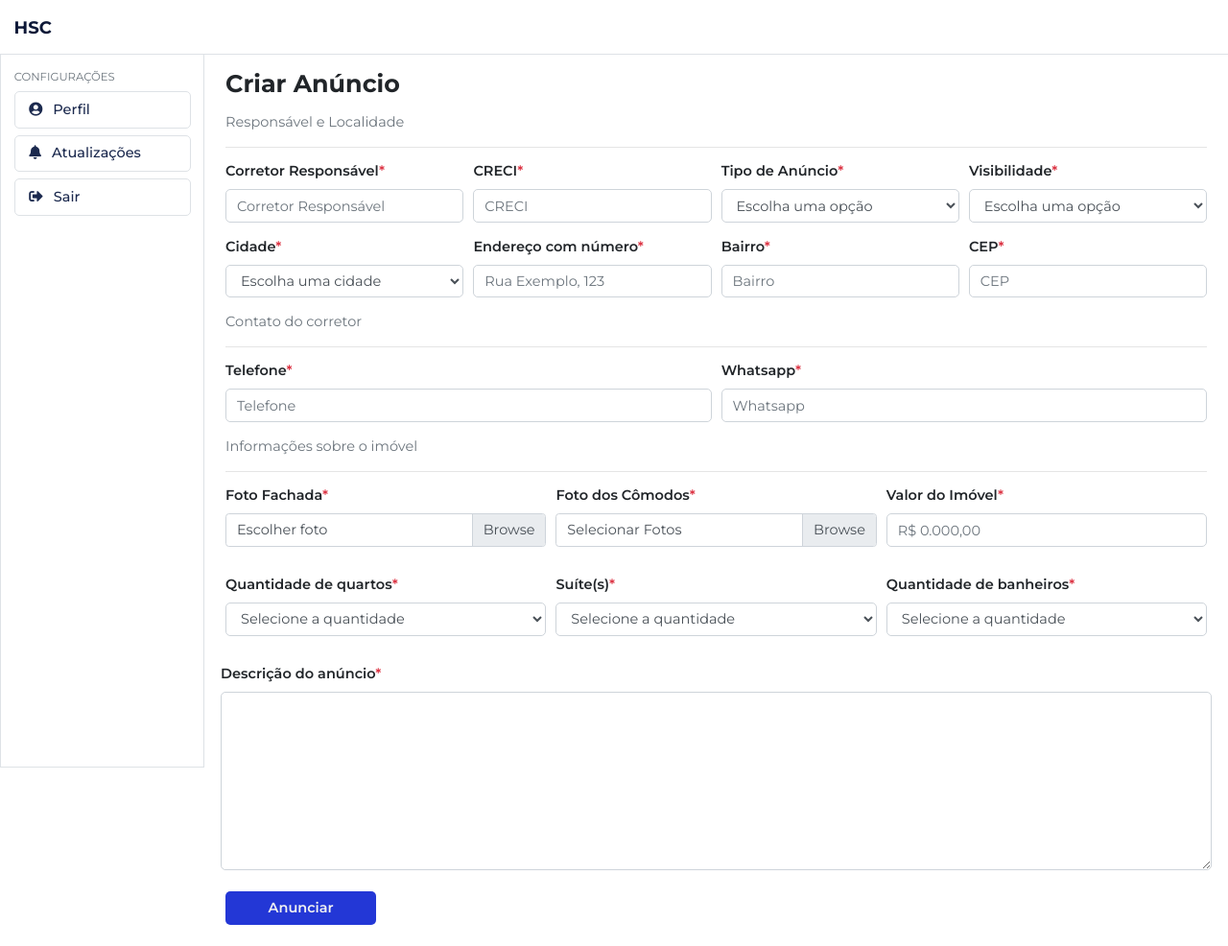
After one commit to marcosheiner/hsc, a PHP site: page /pages/criar_anuncio.php in a window 1280 px wide. The commit adds this page. Shown: the whole page at 96% size. Run offline with PHP 8.4, Linux system fonts and the light colour scheme; the visitor is signed in with stand-in values (Sample User, id 1); some libraries are stand-ins or nearby versions.

Commit message:
add: page criar anuncio

```diff
--- /dev/null
+++ b/pages/criar_anuncio.php
@@ -0,0 +1,264 @@
+<?php
+session_start();
+include "../config/conn.php";
+if (isset($_SESSION['email_user']) && isset($_SESSION['id'])) {   ?>
+  <!--//////////////////////////////////////////////////////////////////-->
+
+  <?php include '../includes/menudashboard.php'; ?>
+
+  <main role="main" class="mt-3 col-md-9 ml-sm-auto col-lg-10 px-md-4">
+    <h1 class="h3 mb-3" style="font-weight: 700;">Criar Anúncio</h1>
+
+    <!--formulário para criar anuncio-->
+    <form action="" enctype="multipart/form-data" method="POST" class="needs-validation" novalidate>
+      <small class="text-muted"><span>Responsável e Localidade
+          <hr>
+        </span></small>
+      <div class="form-row mt-3">
+
+        <div class="form-group col-md-3">
+          <label for="">Corretor Responsável<span class="text-danger">*</span></label>
+          <input type="text" class="form-control text-capitalize" name="nameCorretor" placeholder="Corretor Responsável" required>
+          <div class="invalid-feedback">
+            Digite um nome.
+          </div>
+        </div>
+
+        <div class="form-group col-md-3">
+          <label for="">CRECI<span class="text-danger">*</span></label>
+          <input type="number" class="form-control text-capitalize" name="creci" placeholder="CRECI" required>
+          <div class="invalid-feedback">
+            Digite um creci.
+          </div>
+        </div>
+
+        <div class="form-group col-md-3">
+          <label for="">Tipo de Anúncio<span class="text-danger">*</span></label>
+          <select class="form-control" name="tipo_anuncio" required>
+            <option value="" disabled selected>Escolha uma opção</option>
+            <option value="Aluguel">Aluguel</option>
+            <option value="Venda">Venda</option>
+          </select>
+          <div class="invalid-feedback">
+            Escolha o tipo.
+          </div>
+        </div>
+
+        <div class="form-group col-md-3">
+          <label for="">Visibilidade<span class="text-danger">*</span></label>
+          <select class="form-control" name="visibilidade" required>
+            <option value="" disabled selected>Escolha uma opção</option>
+            <option value="Disponível">Disponível</option>
+          </select>
+        </div>
+
+      </div>
+      <!--form row-->
+      <div class="form-row">
+
+        <div class="form-group col-md-3">
+          <label for="">Cidade<span class="text-danger">*</span></label>
+          <select class="form-control" name="cidade" required>
+            <option value="" disabled selected>Escolha uma cidade</option>
+            <option value="Juazeiro do Norte - CE">Juazeiro do Norte - CE</option>
+            <option value="Crato - CE">Crato - CE</option>
+            <option value="Barbalha - CE">Barbalha - CE</option>
+          </select>
+          <div class="invalid-feedback">
+            Escolha uma cidade.
+          </div>
+        </div>
+
+
+
+        <div class="form-group col-md-3">
+          <label for="">Endereço com número<span class="text-danger">*</span></label>
+          <input type="text" class="form-control text-capitalize" name="endereco" placeholder="Rua Exemplo, 123" required>
+          <div class="invalid-feedback">
+            Digite um endereço.
+          </div>
+        </div>
+
+        <div class="form-group col-md-3">
+          <label for="">Bairro<span class="text-danger">*</span></label>
+          <input type="text" class="form-control text-capitalize" name="bairro" placeholder="Bairro" required>
+          <div class="invalid-feedback">
+            Digite um bairro.
+          </div>
+        </div>
+
+        <div class="form-group col-md-3">
+          <label for="">CEP<span class="text-danger">*</span></label>
+          <input type="text" class="form-control text-capitalize" id="cep" name="cep" placeholder="CEP" required>
+          <div class="invalid-feedback">
+            Digite um CEP.
+          </div>
+        </div>
+
+      </div>
+      <!--form row-->
+      <small class="text-muted"><span>Contato do corretor
+          <hr>
+        </span></small>
+
+      <div class="form-row mt-3">
+
+        <div class="form-group col-md-6">
+          <label for="">Telefone<span class="text-danger">*</span></label>
+          <input type="text" class="form-control" id="telefone" name="telefone" placeholder="Telefone" required>
+          <div class="invalid-feedback">
+            Digite um telefone.
+          </div>
+        </div>
+
+        <div class="form-group col-md-6">
+          <label for="">Whatsapp<span class="text-danger">*</span></label>
+          <input type="text" class="form-control" id="wpp" name="wpp" placeholder="Whatsapp" required>
+          <div class="invalid-feedback">
+            Digite um número de Whatsapp.
+          </div>
+        </div>
+
+      </div>
+      <!--form row-->
+
+      <small class="text-muted"><span>Informações sobre o imóvel
+          <hr>
+        </span></small>
+
+      <div class="form-row mt-3">
+
+        <div class="form-group col-md-4">
+          <label for="">Foto Fachada<span class="text-danger">*</span></label>
+          <div class="custom-file">
+            <input type="file" class="custom-file-input" name="ftfachada" id="customFileFachada" required>
+            <label class="custom-file-label" for="customFileFachada">Escolher foto</label>
+            <div class="invalid-feedback">
+              Selecione uma foto de fachada.
+            </div>
+          </div>
+        </div>
+
+        <div class="form-group col-md-4">
+          <label for="">Foto dos Cômodos<span class="text-danger">*</span></label>
+          <div class="custom-file">
+            <input type="file" class="custom-file-input" name="ftcomodos[]" id="customFile" multiple required>
+            <label class="custom-file-label" for="customFile">Selecionar Fotos</label>
+            <div class="invalid-feedback">
+              Selecione as fotos dos cômodos.
+            </div>
+          </div>
+        </div>
+
+        <div class="form-group col-md-4">
+          <label for="">Valor do Imóvel<span class="text-danger">*</span></label>
+          <input type="text" class="form-control" id="valor" name="valor" placeholder="R$ 0.000,00" required>
+          <div class="invalid-feedback">
+            Digite um valor.
+          </div>
+        </div>
+
+      </div>
+      <!--form row-->
+
+      <div class="form-row mt-3">
+
+        <div class="form-group col-md-4">
+          <label for="">Quantidade de quartos<span class="text-danger">*</span></label>
+          <select class="form-control" name="qtd_quartos" required>
+            <option value="" disabled selected>Selecione a quantidade</option>
+            <option value="3">1</option>
+            <option value="3">2</option>
+            <option value="3">3</option>
+            <option value="4">4</option>
+            <option value="5">5</option>
+            <option value="6">6</option>
+            <option value="7">7</option>
+            <option value="8">8</option>
+            <option value="9">9</option>
+            <option value="10">10</option>
+            <option value="Mais de 10">Mais de 10</option>
+          </select>
+          <div class="invalid-feedback">
+            Informe a quantidade.
+          </div>
+        </div>
+
+        <div class="form-group col-md-4">
+          <label for="">Suíte(s)<span class="text-danger">*</span></label>
+          <select class="form-control" name="qtd_suites" required>
+            <option value="" disabled selected>Selecione a quantidade</option>
+            <option value="3">0</option>
+            <option value="3">1</option>
+            <option value="3">2</option>
+            <option value="4">3</option>
+            <option value="4">4</option>
+            <option value="4">5</option>
+          </select>
+          <div class="invalid-feedback">
+            Informe a quantidade.
+          </div>
+        </div>
+
+        <div class="form-group col-md-4">
+          <label for="">Quantidade de banheiros<span class="text-danger">*</span></label>
+          <select class="form-control" name="qtd_banheiros" required>
+            <option value="" disabled selected>Selecione a quantidade</option>
+            <option value="3">1</option>
+            <option value="3">2</option>
+            <option value="3">3</option>
+            <option value="4">4</option>
+            <option value="5">5</option>
+          </select>
+          <div class="invalid-feedback">
+            Informe a quantidade.
+          </div>
+        </div>
+
+      </div>
+      <!--form row-->
+
+      <div class="form-row mt-3">
+        <label for="">Descrição do anúncio<span class="text-danger">*</span></label>
+        <textarea class="form-control" id="exampleFormControlTextarea1" rows="8" required></textarea>
+        <div class="invalid-feedback">
+          Digite uma descrição.
+        </div>
+      </div>
+      <!--form row-->
+      <button type="submit" name="cadastrar_anuncio" class="btn btn-anunciar pl-5 pr-5 mt-4 mb-4">Anunciar</button>
+    </form>
+
+    <script>
+      // Example starter JavaScript for disabling form submissions if there are invalid fields
+      (function() {
+        'use strict';
+        window.addEventListener('load', function() {
+
+          var forms = document.getElementsByClassName('needs-validation');
+
+          var validation = Array.prototype.filter.call(forms, function(form) {
+            form.addEventListener('submit', function(event) {
+              if (form.checkValidity() === false) {
+                event.preventDefault();
+                event.stopPropagation();
+              }
+              form.classList.add('was-validated');
+            }, false);
+          });
+        }, false);
+      })();
+    </script>
+  </main>
+
+  </div>
+  <!--ROW-->
+  </div>
+  <!--container-->
+  <?php include '../includes/footer.php'; ?>
+
+
+  <!--//////////////////////////////////////////////////////////////////-->
+<?php } else {
+  header("Location: ../home/login.php");
+} ?>
--- a/pages/dashboard.php
+++ b/pages/dashboard.php
@@ -29,6 +29,7 @@ if (isset($_SESSION['email_user']) && isset($_SESSION['id'])) {   ?>
             <p>Meus Anúncios</p>
           </div>
         </div>
+
         <div class="col-xl-4 col-md-6 mb-4">
           <div class="card-dados-all p-4">
             <h1 style="font-weight: 600;">3</h1>
```
